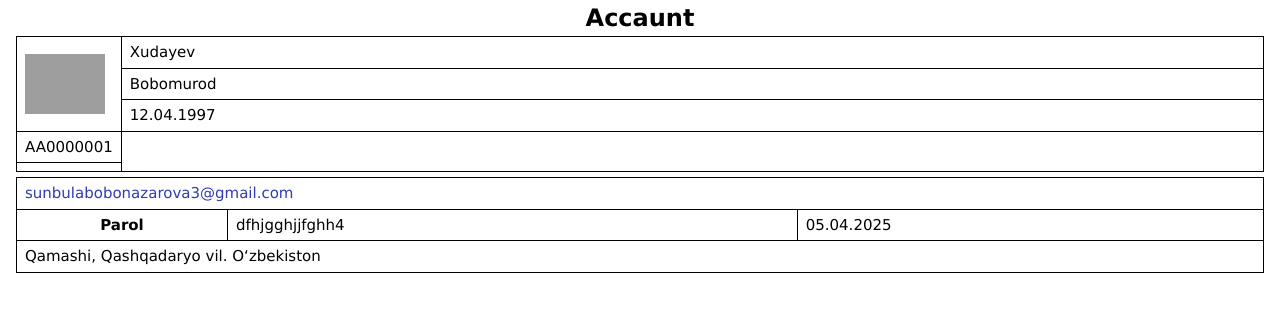
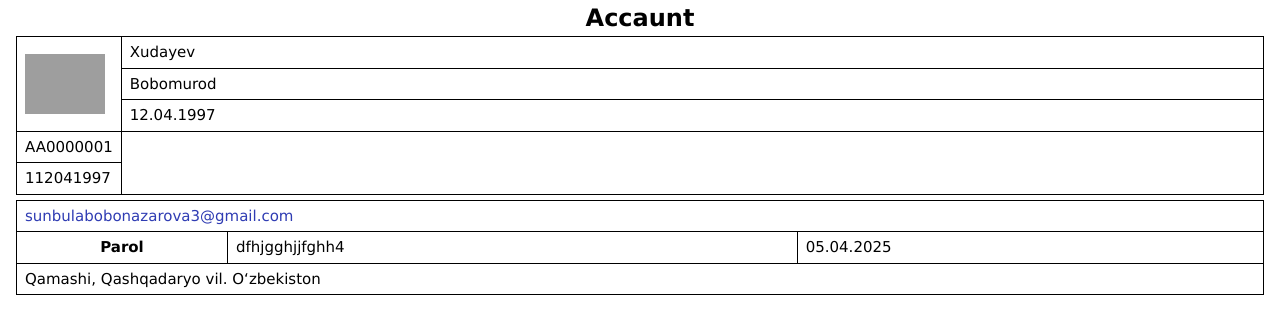
Before and after one commit to cyber-uzbus/Cyber-Account, a plain HTML site: page AA0000001.html in a window 1280 px wide. Drawn offline with nearby package versions, Linux system fonts and the light colour scheme; grey boxes are pictures that could not be loaded.

Commit message:
update AA0000001.html

```diff
--- a/AA0000001.html
+++ b/AA0000001.html
@@ -19,7 +19,7 @@
 <tr><td>Bobomurod</td></tr>
 <tr><td>12.04.1997</td></tr>
 <tr><td>AA0000001</td></tr>
-<tr><td></td></tr>
+<tr><td>112041997</td></tr>
 </table>
 
 <table style="width:100%">
```
